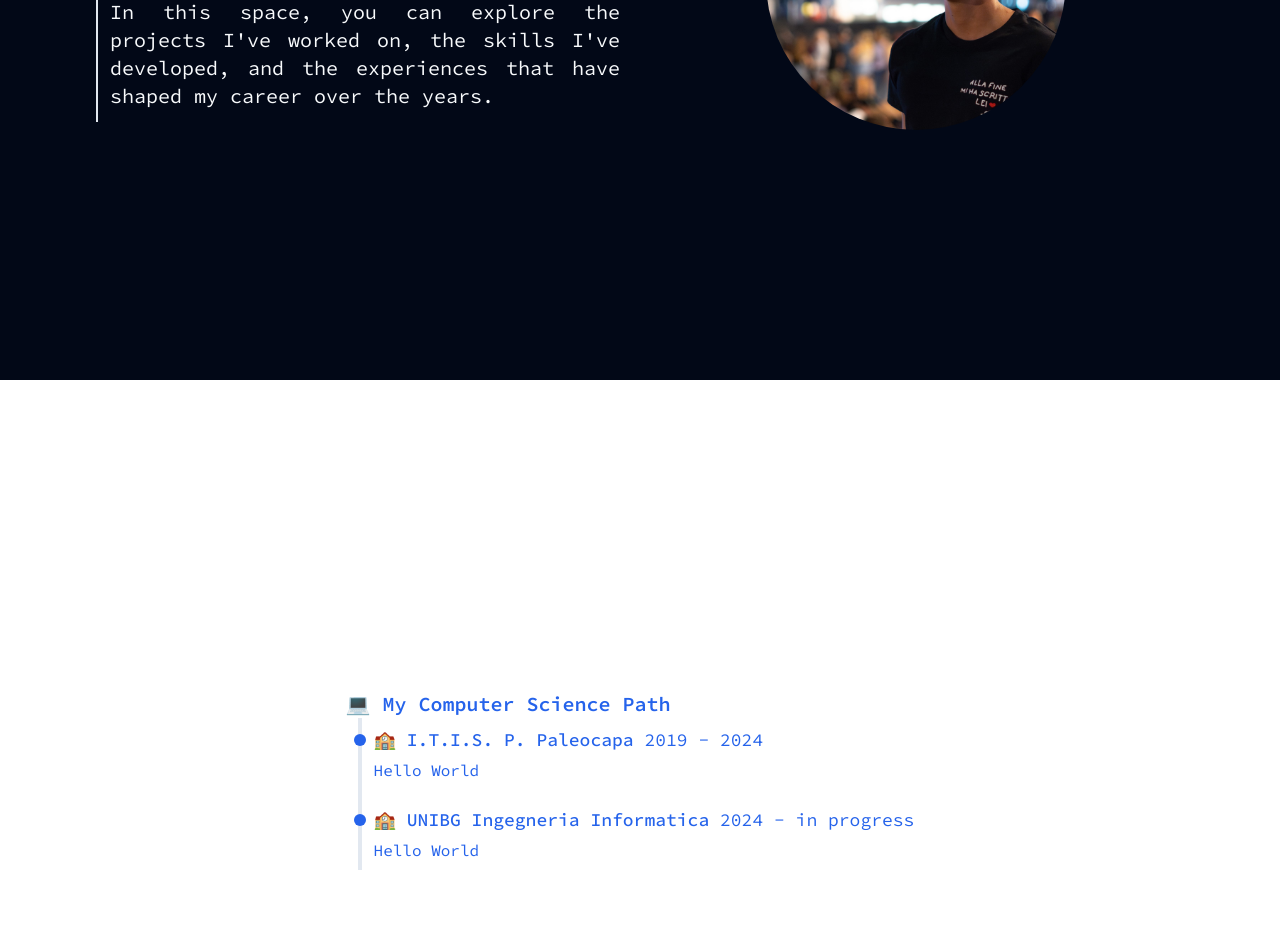
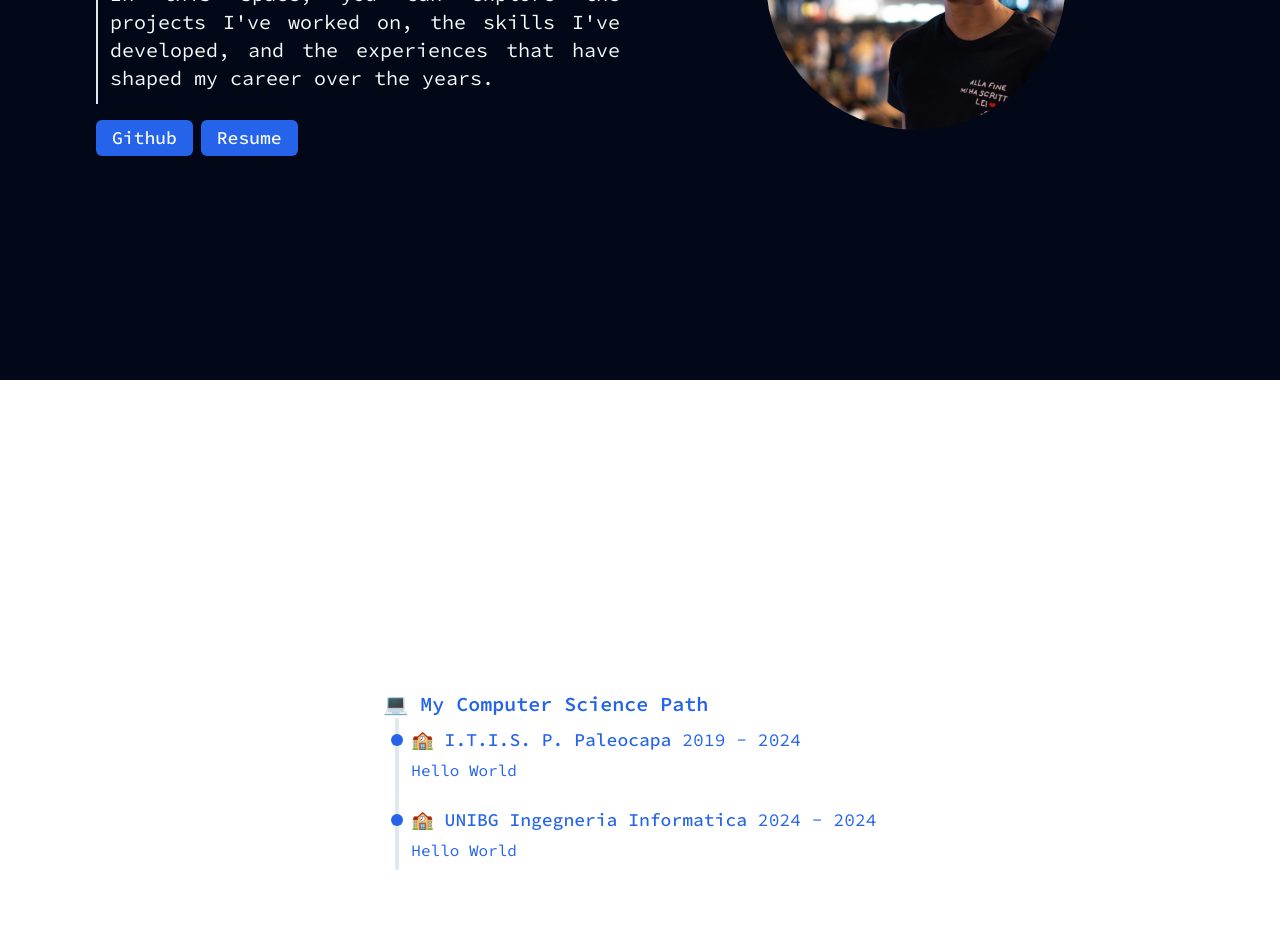
Before and after one commit to Spampa/portfolio-2.0, a Next.js app: page / in a window 1280 px wide. Shown: the part 420-1372 px from the top of the page. Built offline with nearby package versions, Linux system fonts and the light colour scheme.

Commit message:
optimized path, add skill section, scroll behaviour smooth

```diff
--- a/app/_components/hero.tsx
+++ b/app/_components/hero.tsx
@@ -1,17 +1,27 @@
 import Image from "next/image"
 import { Container } from "@/components/ui/container"
+import { Button } from "@/components/ui/button"
 
 export const Hero = () => {
     return (
         <Container className="bg-card-foreground">
             <div className="grid xl:grid-cols-2 gap-4 items-center" id="#about">
 
-                <div className="flex flex-col gap-2 order-2 xl:order-1">
+                <div className="flex flex-col gap-4 order-2 xl:order-1">
 
                     <h1 className="hidden xl:block font-bold text-3xl">👋 Hello I'm <span className=" font-bold">Nicolò Spampatti</span></h1>
 
                     <h2 className="font-semibold text-xl md:text-2xl">I am a passionate Fullstack Developer with a deep love for computer science.</h2>
                     <h3 className="text-base md:text-xl text-justify border-l-2 p-3">In this space, you can explore the projects I've worked on, the skills I've developed, and the experiences that have shaped my career over the years.</h3>
+
+                    <div className="flex flex-row gap-2">
+                        <Button>
+                            <p className="text-lg">Github</p>
+                        </Button>
+                        <Button>
+                            <p className="text-lg">Resume</p>
+                        </Button>
+                    </div>
                 </div>
 
                 <div className="flex flex-col gap-2 place-content-end md:place-content-center items-center order-1">
--- a/app/_components/school.tsx
+++ b/app/_components/school.tsx
@@ -1,28 +1,22 @@
 import { Container } from "@/components/ui/container"
+
+import { Path, PathItem } from "@/components/ui/path"
 
 export const School = () => {
     return (
         <Container className="bg-card text-primary flex items-center">
-            <div className="flex flex-col" id="school">
-                <h2 className="font-semibold text-xl relative right-3">💻 My Computer Science Path</h2>
-                <div className="border-l-4 relative py-2 flex flex-col gap-6">
-                    <div className="relative right-2 flex flex-row items-baseline gap-2">
-                        <div className="h-3 w-3 bg-primary rounded-full"></div>
-                        <div className="flex flex-col gap-1">
-                            <h3 className="text-lg font-medium">🏫 I.T.I.S. P. Paleocapa <span className=" font-normal">2019 - 2024</span></h3>
-                            <p>Hello World</p>
-                        </div>
-                    </div>
-                    <div className="relative right-2 flex flex-row items-baseline gap-2">
-                        <div className="h-3 w-3 bg-primary rounded-full"></div>
-                        <div className="flex flex-col gap-1">
-                            <h3 className="text-lg font-medium">🏫 UNIBG Ingegneria Informatica <span className=" font-normal">2024 - in progress</span></h3>
-                            <p>Hello World</p>
-                        </div>
-                    </div>
-
-                </div>
-            </div>
+            <Path title="💻 My Computer Science Path">
+                <PathItem
+                    title="🏫 I.T.I.S. P. Paleocapa"
+                    years="2019 - 2024"
+                    description="Hello World"
+                />
+                <PathItem
+                    title="🏫 UNIBG Ingegneria Informatica"
+                    years="2024 - 2024"
+                    description="Hello World"
+                />
+            </Path>
         </Container>
     )
 }
--- /dev/null
+++ b/app/_components/skills.tsx
@@ -0,0 +1,9 @@
+import { Container } from "@/components/ui/container"
+
+export const Skills = () => {
+    return(
+        <Container>
+            <h1>Test</h1>
+        </Container>
+    )
+}
--- a/app/layout.tsx
+++ b/app/layout.tsx
@@ -31,9 +31,9 @@
   children: React.ReactNode;
 }>) {
   return (
-    <html lang="en">
+    <html lang="en" className="scroll-smooth">
       <body
-        className={`${geistSans.variable} ${geistMono.variable} antialiased ${sourceCodePro.className} scroll-smooth`}
+        className={`${geistSans.variable} ${geistMono.variable} antialiased ${sourceCodePro.className}`}
       >
         <Navbar></Navbar>
         {children}
--- a/app/page.tsx
+++ b/app/page.tsx
@@ -1,11 +1,13 @@
 import { School } from "./_components/school"
 import { Hero } from "./_components/hero";
+import { Skills } from "./_components/skills";
 
 export default function Home() {
   return (
     <main className="flex min-h-screen flex-col items-center justify-between">
       <Hero />
       <School />
+      <Skills />
     </main>
   );
 }
--- a/components/layout/navbar.tsx
+++ b/components/layout/navbar.tsx
@@ -11,7 +11,7 @@
 export const Navbar = () => {
 
     return (
-        <div className="dark fixed top-0 w-full grid gap-2 grid-cols-1 md:grid-cols-2 xl:grid-cols-4 md:place-content-between xl:items-center p-3 text-primary bg-primary-foreground">
+        <div className="dark fixed top-0 z-50 w-full grid gap-2 grid-cols-1 md:grid-cols-2 xl:grid-cols-4 md:place-content-between xl:items-center p-3 text-primary bg-primary-foreground">
             <h1 className="text-xl font-semibold text-start">Nicolò Spampatti</h1>
             <div className="hidden md:flex xl:col-span-2 md:place-content-end xl:place-content-center">
                 <NavigationMenu>
--- /dev/null
+++ b/components/ui/button.tsx
@@ -0,0 +1,57 @@
+import * as React from "react"
+import { Slot } from "@radix-ui/react-slot"
+import { cva, type VariantProps } from "class-variance-authority"
+
+import { cn } from "@/lib/utils"
+
+const buttonVariants = cva(
+  "inline-flex items-center justify-center whitespace-nowrap rounded-md text-sm font-medium transition-colors focus-visible:outline-none focus-visible:ring-1 focus-visible:ring-ring disabled:pointer-events-none disabled:opacity-50",
+  {
+    variants: {
+      variant: {
+        default:
+          "bg-primary text-primary-foreground shadow hover:bg-primary/90",
+        destructive:
+          "bg-destructive text-destructive-foreground shadow-sm hover:bg-destructive/90",
+        outline:
+          "border border-input bg-background shadow-sm hover:bg-accent hover:text-accent-foreground",
+        secondary:
+          "bg-secondary text-secondary-foreground shadow-sm hover:bg-secondary/80",
+        ghost: "hover:bg-accent hover:text-accent-foreground",
+        link: "text-primary underline-offset-4 hover:underline",
+      },
+      size: {
+        default: "h-9 px-4 py-2",
+        sm: "h-8 rounded-md px-3 text-xs",
+        lg: "h-10 rounded-md px-8",
+        icon: "h-9 w-9",
+      },
+    },
+    defaultVariants: {
+      variant: "default",
+      size: "default",
+    },
+  }
+)
+
+export interface ButtonProps
+  extends React.ButtonHTMLAttributes<HTMLButtonElement>,
+    VariantProps<typeof buttonVariants> {
+  asChild?: boolean
+}
+
+const Button = React.forwardRef<HTMLButtonElement, ButtonProps>(
+  ({ className, variant, size, asChild = false, ...props }, ref) => {
+    const Comp = asChild ? Slot : "button"
+    return (
+      <Comp
+        className={cn(buttonVariants({ variant, size, className }))}
+        ref={ref}
+        {...props}
+      />
+    )
+  }
+)
+Button.displayName = "Button"
+
+export { Button, buttonVariants }
--- /dev/null
+++ b/components/ui/path.tsx
@@ -0,0 +1,46 @@
+import { ReactNode } from "react"
+
+interface PathProps {
+    children: ReactNode
+    title: string
+
+}
+
+interface PathTitleProps {
+    title: string
+}
+
+interface PathItemProps{
+    title: string
+    description: string
+    years: string
+}
+
+export const Path = ({children, title}:PathProps) => {
+    return (
+        <div className="flex flex-col">
+            <TitlePath title={title}></TitlePath>
+            <div className="border-l-4 relative py-2 flex flex-col gap-6">
+                {children}
+            </div>
+        </div>
+    )
+}
+
+export const TitlePath = ({ title }: PathTitleProps) => {
+    return (
+        <h2 className="font-semibold text-xl relative right-3">{title}</h2>
+    )
+}
+
+export const PathItem = ({ title, years, description }: PathItemProps) => {
+    return (
+        <div className="relative right-2 flex flex-row items-baseline gap-2">
+            <div className="h-3 w-3 bg-primary rounded-full"></div>
+            <div className="flex flex-col gap-1">
+                <h3 className="text-lg font-medium">{title} <span className=" font-normal">{years}</span></h3>
+                <p>{description}</p>
+            </div>
+        </div>
+    )
+}
--- a/package.json
+++ b/package.json
@@ -11,6 +11,7 @@
   "dependencies": {
     "@radix-ui/react-icons": "^1.3.0",
     "@radix-ui/react-navigation-menu": "^1.2.1",
+    "@radix-ui/react-slot": "^1.1.0",
     "class-variance-authority": "^0.7.0",
     "clsx": "^2.1.1",
     "lucide-react": "^0.447.0",
```
Also changed, not shown: 1 other file (tests, documents, lock files or other folders).
